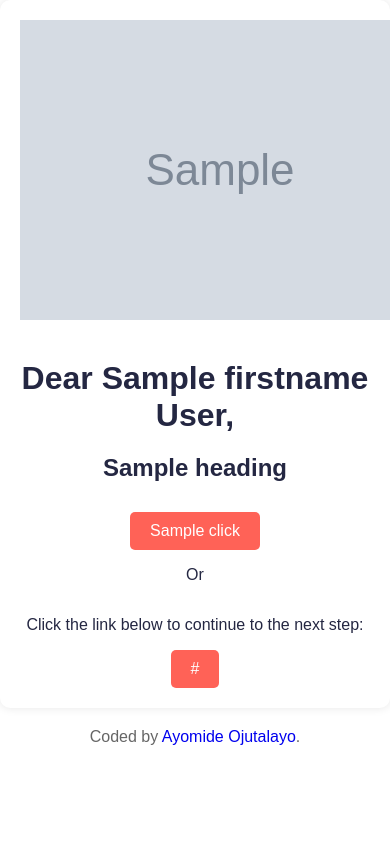
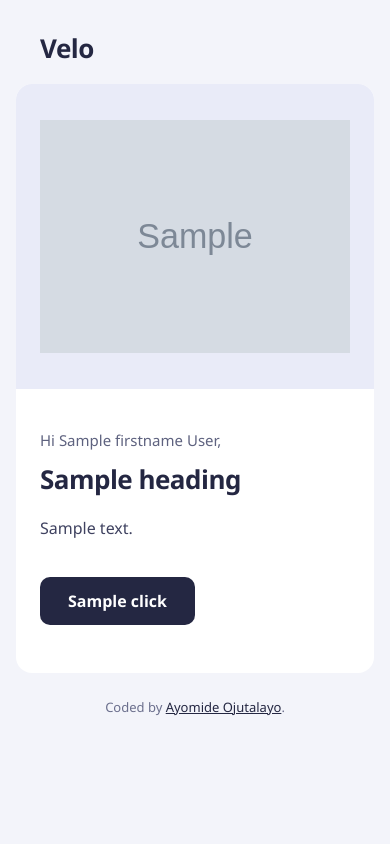
Before and after one commit to ojutalayomi/velo, a Node project: template public/emails.hbs in a window 390 px wide; the page is wider, and only the part inside the window is pictured. Run offline with Node 20 templates, Linux system fonts and the light colour scheme; the template is opened without the code that fills it: most values are stand-ins (such as "Sample title", 1, 10 or a date in 2020); grey boxes marked "Sample" are stand-in pictures.

Commit message:
Refactor email templates for improved structure and responsiveness
- Updated HTML structure to include DOCTYPE and improved compatibility with email clients.
- Enhanced styling for dark mode and mobile responsiveness.
- Adjusted title rendering to dynamically display the subject or default to "Velo".
- Added preheader text for better visibility in inbox previews.

```diff
--- a/public/emails.hbs
+++ b/public/emails.hbs
@@ -1,88 +1,136 @@
-<html lang="en">
+<!DOCTYPE html>
+<html lang="en" xmlns="http://www.w3.org/1999/xhtml" xmlns:v="urn:schemas-microsoft-com:vml" xmlns:o="urn:schemas-microsoft-com:office:office">
   <head>
     <meta charset="UTF-8" />
     <meta name="viewport" content="width=device-width, initial-scale=1.0" />
-    <!-- displays site properly based on user's device -->
-    <title>Velo</title>
+    <meta name="color-scheme" content="light dark" />
+    <meta name="supported-color-schemes" content="light dark" />
+    <meta http-equiv="X-UA-Compatible" content="IE=edge" />
+    <title>{{#if subject}}{{subject}}{{else}}Velo{{/if}}</title>
+    <!--[if mso]>
+      <noscript>
+        <xml><o:OfficeDocumentSettings><o:PixelsPerInch>96</o:PixelsPerInch></o:OfficeDocumentSettings></xml>
+      </noscript>
+    <![endif]-->
     <style>
-      body {
-        background: white;
-        color: #242742;
-        font-family: Arial, sans-serif;
-        margin: 0;
-        padding: 0;
+      /* Most email clients ignore <style>, so every rule that matters is also inlined below.
+         This block only adds dark mode and the small-screen layout. */
+      body { margin: 0; padding: 0; width: 100% !important; -webkit-text-size-adjust: 100%; -ms-text-size-adjust: 100%; }
+      table { border-collapse: collapse; mso-table-lspace: 0pt; mso-table-rspace: 0pt; }
+      img { border: 0; outline: none; text-decoration: none; -ms-interpolation-mode: bicubic; }
+      a { text-decoration: none; }
+
+      @media only screen and (max-width: 620px) {
+        .container { width: 100% !important; }
+        .px { padding-left: 24px !important; padding-right: 24px !important; }
+        .title { font-size: 26px !important; line-height: 32px !important; }
+        .btn a { display: block !important; }
       }
-      .button {
-        display: inline-block;
-        padding: 10px 20px;
-        background-color: #ff6257;
-        color: #fff;
-        text-decoration: none;
-        border-radius: 5px;
-      }
-      .success-message {
-        margin: 0 auto;
-        max-width: 600px;
-        padding: 20px;
-        background-color: #fff;
-        border-radius: 10px;
-        box-shadow: 0 0 10px rgba(0, 0, 0, 0.1);
-      }
-      .success-message img {
-        display: block;
-        margin: 0 auto;
-        width: auto;
-      }
-      .success-message-content {
-        text-align: center;
-        margin-top: 30px;
-        display: flex;
-        flex-direction: column;
-        align-items: center;
-      }
-      .success-message-content h1 {
-        font-size: 32px;
-        margin: 10px 0;
-      }
-      .success-message-content h2 {
-        font-size: 24px;
-        margin: 10px 0;
-      }
-      .success-message-content h4 {
-        font-size: 16px;
-        margin: 10px 0;
-      }
-      .attribution {
-        text-align: center;
-        margin-top: 20px;
-        color: #666;
-      }
-      .attribution a:hover {
-        text-decoration: underline;
+
+      @media (prefers-color-scheme: dark) {
+        .page-bg { background-color: #14152a !important; }
+        .card { background-color: #1e2040 !important; }
+        .hero-panel { background-color: #272a52 !important; }
+        .title { color: #f1f2fb !important; }
+        .body-text { color: #c3c6e4 !important; }
+        .muted { color: #8f93b8 !important; }
+        .btn-cell { background-color: #8a90ff !important; }
+        .btn-link { color: #14152a !important; }
+        .footer-link { color: #b4b8ee !important; }
       }
     </style>
   </head>
-  <body>
-    <div class="success-message">
-      <img alt="{{imageAlt}}" style="{{style}}" src="{{imageSrc}}" />
-      <div class="success-message-content" style="flex-direction: column;">
-        <h1>Dear {{firstname}} {{lastname}},</h1>
-        <h2>{{heading}}</h2>
-        <h4>{{message}}</h4>
-        {{#if message}}
-          <h4>{{message1}}</h4>
-        {{/if}}
-        {{#if display}}
-          <a href="{{link}}" style="display: {{display}};" class="button">{{Click}}</a>
-          <p style="display: {{display}};">Or</p>
-          <p style="display: {{display}};">Click the link below to continue to the next step:</p>
-          <a href="{{link}}" style="display: {{display}};" class="button">{{link}}</a>
-        {{/if}}
-      </div>
+  <body class="page-bg" style="margin:0; padding:0; background-color:#f3f4fa;">
+    <!-- Preheader: the preview line shown next to the subject in inboxes -->
+    <div style="display:none; max-height:0; overflow:hidden; opacity:0; mso-hide:all; font-size:1px; line-height:1px; color:#f3f4fa;">
+      {{heading}}
+      &#847;&zwnj;&nbsp;&#847;&zwnj;&nbsp;&#847;&zwnj;&nbsp;&#847;&zwnj;&nbsp;&#847;&zwnj;&nbsp;&#847;&zwnj;&nbsp;
     </div>
-    <div class="attribution">
-      Coded by
-      <a style="text-decoration: none;" href="https://x.com/ojutalayomi">Ayomide Ojutalayo</a>.
-    </div>
+
+    <table role="presentation" class="page-bg" width="100%" cellpadding="0" cellspacing="0" border="0" style="background-color:#f3f4fa;">
+      <tr>
+        <td align="center" style="padding:32px 16px;">
+
+          <table role="presentation" class="container" width="600" cellpadding="0" cellspacing="0" border="0" style="width:600px; max-width:600px;">
+
+            <!-- Wordmark -->
+            <tr>
+              <td class="px" style="padding:0 8px 20px 8px; font-family:'Avenir Next','Segoe UI',Helvetica,Arial,sans-serif; font-size:22px; font-weight:800; letter-spacing:-0.02em; color:#242742;">
+                <span class="title" style="color:#242742;">Velo</span>
+              </td>
+            </tr>
+
+            <!-- Card -->
+            <tr>
+              <td class="card" style="background-color:#ffffff; border-radius:16px; overflow:hidden;">
+                <table role="presentation" width="100%" cellpadding="0" cellspacing="0" border="0">
+
+                  <!-- Image panel -->
+                  <tr>
+                    <td class="hero-panel" align="center" style="background-color:#e9ebf8; padding:36px 24px;">
+                      <img
+                        alt="{{imageAlt}}"
+                        src="{{imageSrc}}"
+                        style="display:block; margin:0 auto; max-width:100%; height:auto; border:0; {{style}}"
+                      />
+                    </td>
+                  </tr>
+
+                  <!-- Content -->
+                  <tr>
+                    <td class="px" style="padding:40px 48px 8px 48px; font-family:'Avenir Next','Segoe UI',Helvetica,Arial,sans-serif;">
+                      <p class="muted" style="margin:0 0 12px 0; font-size:15px; line-height:22px; color:#5e627f;">
+                        Hi {{firstname}} {{lastname}},
+                      </p>
+                      <h1 class="title" style="margin:0 0 20px 0; font-size:30px; line-height:36px; font-weight:700; letter-spacing:-0.02em; color:#242742;">
+                        {{heading}}
+                      </h1>
+                      {{#if message}}
+                      <p class="body-text" style="margin:0 0 16px 0; font-size:16px; line-height:26px; color:#3f4260;">
+                        {{message}}
+                      </p>
+                      {{/if}}
+                      {{#if message1}}
+                      <p class="body-text" style="margin:0 0 16px 0; font-size:16px; line-height:26px; color:#3f4260;">
+                        {{message1}}
+                      </p>
+                      {{/if}}
+                    </td>
+                  </tr>
+
+                  <!-- Button (hidden when `display` is set to "none") -->
+                  <tr>
+                    <td class="px" style="padding:12px 48px 48px 48px;">
+                      <table role="presentation" class="btn" cellpadding="0" cellspacing="0" border="0" style="display:{{display}};">
+                        <tr>
+                          <td class="btn-cell" align="center" bgcolor="#242742" style="background-color:#242742; border-radius:10px;">
+                            <a
+                              class="btn-link"
+                              href="{{link}}"
+                              target="_blank"
+                              style="display:inline-block; padding:14px 28px; font-family:'Avenir Next','Segoe UI',Helvetica,Arial,sans-serif; font-size:16px; font-weight:600; line-height:20px; color:#ffffff; text-decoration:none; border-radius:10px;"
+                            >{{Click}}</a>
+                          </td>
+                        </tr>
+                      </table>
+                    </td>
+                  </tr>
+
+                </table>
+              </td>
+            </tr>
+
+            <!-- Footer -->
+            <tr>
+              <td class="px" align="center" style="padding:24px 8px 0 8px; font-family:'Avenir Next','Segoe UI',Helvetica,Arial,sans-serif; font-size:13px; line-height:20px; color:#6b6f8d;">
+                <span class="muted" style="color:#6b6f8d;">Coded by</span>
+                <a class="footer-link" href="https://x.com/ojutalayomi" style="color:#242742; text-decoration:underline;">Ayomide Ojutalayo</a>.
+              </td>
+            </tr>
+
+          </table>
+        </td>
+      </tr>
+    </table>
   </body>
 </html>
--- a/src/templates/emails.hbs
+++ b/src/templates/emails.hbs
@@ -6,7 +6,7 @@
     <meta name="color-scheme" content="light dark" />
     <meta name="supported-color-schemes" content="light dark" />
     <meta http-equiv="X-UA-Compatible" content="IE=edge" />
-    <title>Velo App</title>
+    <title>{{#if subject}}{{subject}}{{else}}Velo{{/if}}</title>
     <!--[if mso]>
       <noscript>
         <xml><o:OfficeDocumentSettings><o:PixelsPerInch>96</o:PixelsPerInch></o:OfficeDocumentSettings></xml>
```
